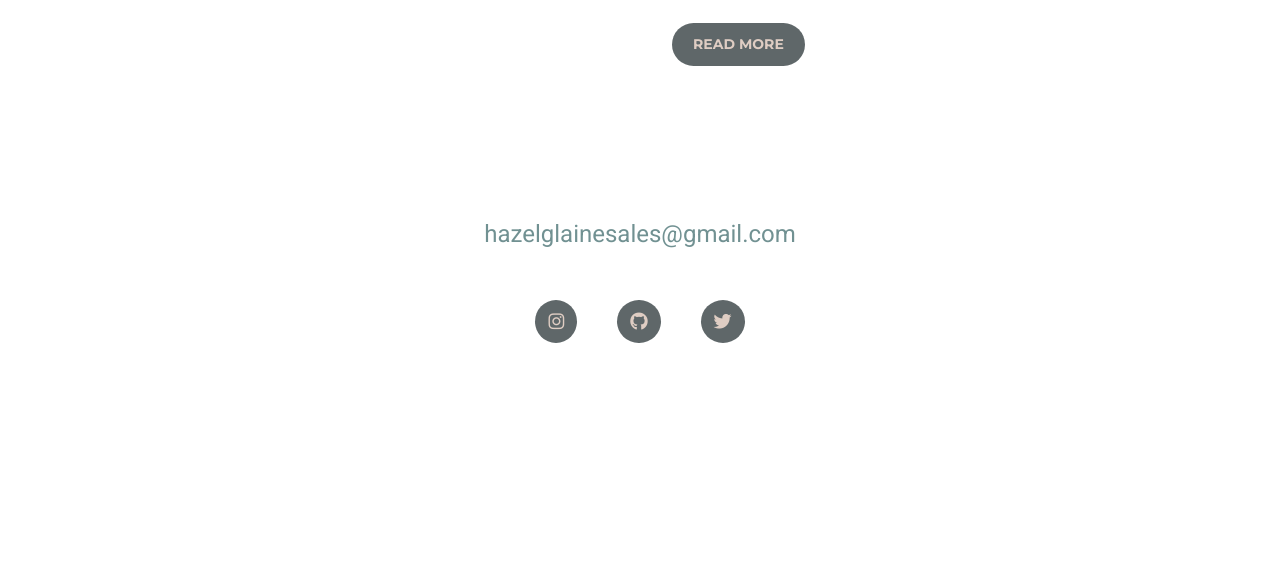
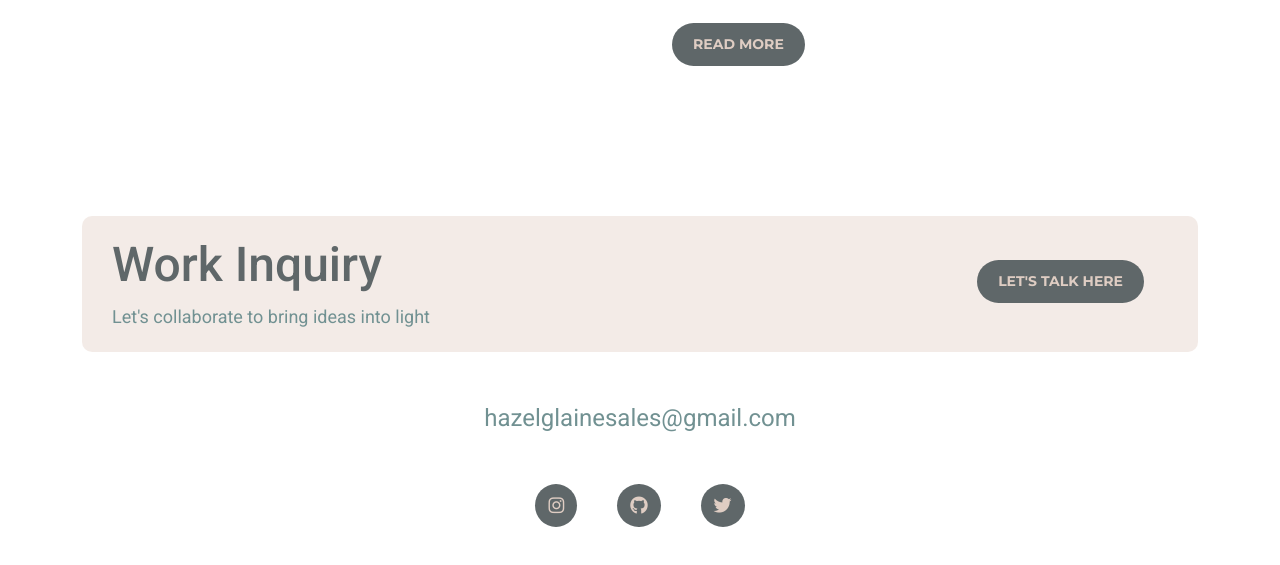
Before and after one commit to hazelglaine/responsive-portfolio, a plain HTML site: page index.html in a window 1280 px wide. Shown: the part 2217-2782 px from the top of the page. Before the commit the page ends 2620 px from the top, so only its background shows below. Drawn offline with nearby package versions, Linux system fonts and the light colour scheme.

Commit message:
Updated footer content

```diff
--- a/css/styles.css
+++ b/css/styles.css
@@ -9,6 +9,7 @@
 h1,
 h2,
 h3,
+h4,
 p {
   font-family: var(--primary-font);
 }
@@ -31,6 +32,11 @@ h3 {
   font-size: 14px;
   text-transform: uppercase;
   letter-spacing: 1px;
+}
+
+h4 {
+  font-size: 48px;
+  color: var(--main-color);
 }
 
 p {
@@ -141,6 +147,16 @@ footer {
   margin: 60px 0;
 }
 
+footer .contact-box {
+  background-color: rgba(224, 205, 194, 0.4);
+  padding: 20px 30px;
+  border-radius: 10px;
+}
+
+footer .contact-box p {
+  margin: 0;
+}
+
 footer .email-link a {
   font-family: var(--primary-font);
   font-size: 24px;
@@ -168,17 +184,19 @@ footer .social-links a:hover {
     font-size: 42px;
   }
 
-  h2 {
+  h2,
+  h4,
+  .email-link {
     font-size: 28px;
+  }
+
+  p {
+    font-size: 16px;
   }
 
   .article-description {
     text-align: center;
     padding: 0 20px;
-  }
-
-  .article-description p {
-    font-size: 16px;
   }
 
   .content-container {
--- a/index.html
+++ b/index.html
@@ -30,18 +30,20 @@
   <body>
     <div class="container">
       <nav class="d-flex justify-content-between">
+        <div class="logo-box d-flex">
+          <a href="/"
+            ><img
+              src="/images/brand-logo-small.png"
+              class="logo d-block d-md-none"
+              alt=""
+          /></a>
           <a href="/"
             ><img
               src="/images/brand-logo.png"
               class="logo d-none d-md-block"
               alt=""
           /></a>
-        <a href="/"
-          ><img
-            src="/images/brand-logo-small.png"
-            class="logo d-block d-md-none"
-            alt=""
-        /></a>
+        </div>
 
         <ul>
           <li class="active">
@@ -139,6 +141,17 @@
         </div>
       </div>
       <footer>
+        <div class="contact-box d-none d-md-flex justify-content-between mb-5">
+          <div>
+            <h4>Work Inquiry</h4>
+            <p>Let's collaborate to bring ideas into light</p>
+          </div>
+          <div>
+            <a href="/contact.html" class="btn btn-branding-filled mt-4 me-4"
+              >Let's talk here</a
+            >
+          </div>
+        </div>
         <div class="email-link d-flex justify-content-center mb-5">
           <a href="mailto:hazelglainesales@gmail.com"
             >hazelglainesales@gmail.com</a
```
Lines whose indentation alone changed are shown as unchanged.
